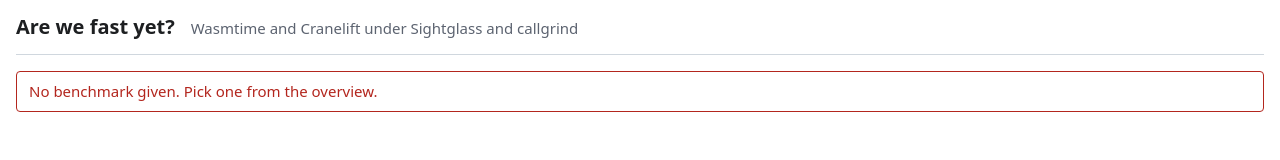
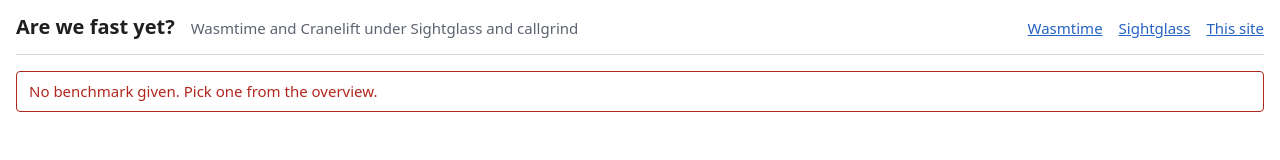
Before and after one commit to bytecodealliance/are-we-fast-yet, a website with bundled scripts: page site/benchmark.html in a window 1280 px wide. Built offline with nearby package versions, Linux system fonts and the light colour scheme; files whose address does not match are found by name.

Commit message:
Link to the relevant repos from the header

```diff
--- a/site/benchmark.html
+++ b/site/benchmark.html
@@ -13,6 +13,11 @@
 <header>
   <h1><a href="./">Are we fast yet?</a></h1>
   <span class="muted">Wasmtime and Cranelift under Sightglass and callgrind</span>
+  <nav>
+    <a href="https://github.com/bytecodealliance/wasmtime">Wasmtime</a>
+    <a href="https://github.com/bytecodealliance/sightglass">Sightglass</a>
+    <a href="https://github.com/bytecodealliance/are-we-fast-yet">This site</a>
+  </nav>
 </header>
 <div id="messages"></div>
 <main>
--- a/site/style.css
+++ b/site/style.css
@@ -57,6 +57,13 @@
 header h1 a {
   color: inherit;
   text-decoration: none;
+}
+
+header nav {
+  display: flex;
+  flex-wrap: wrap;
+  gap: 4px 16px;
+  margin-left: auto;
 }
 
 a {
```
Also changed, not shown: site/index.html (+5 -0 lines), site/run.html (+5 -0 lines).
